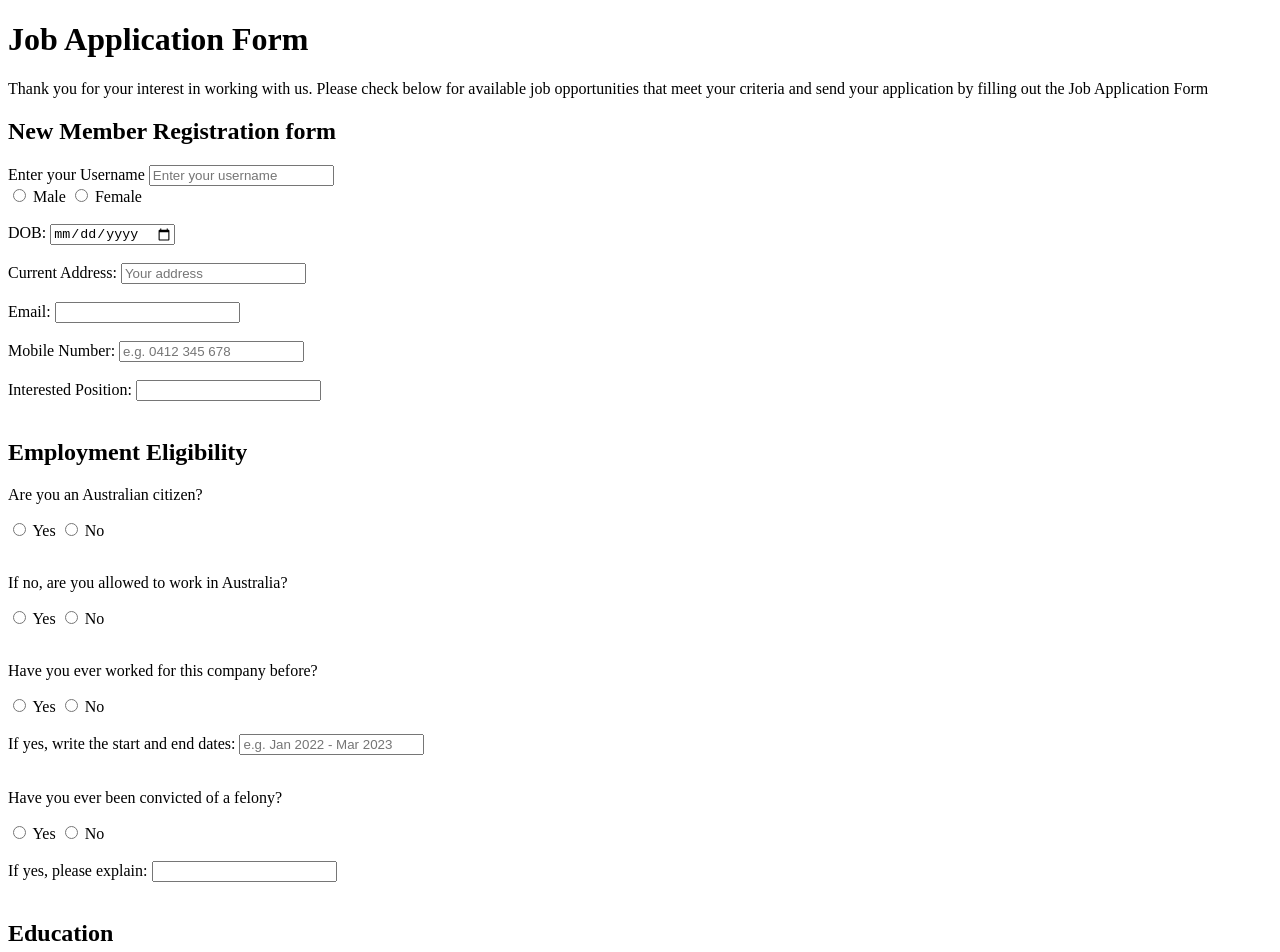
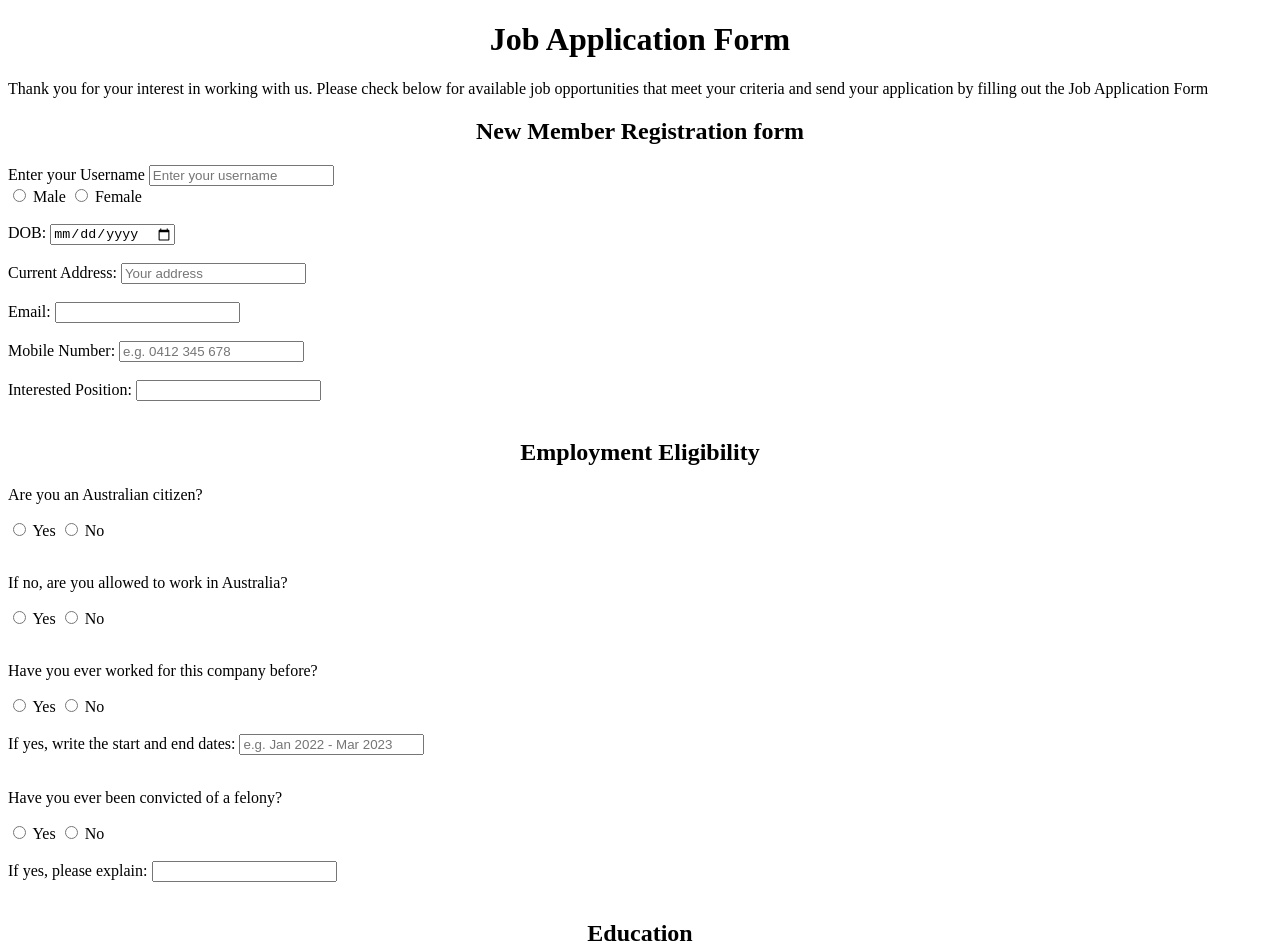
Before and after one commit to sophie23-bo/myfirstwebsite, a plain HTML site: page index.html in a window 1280 px wide. Shown: the top 952 px of the page. Drawn offline with Linux system fonts and the light colour scheme.

Commit message:
hggh
update

```diff
--- a/index.html
+++ b/index.html
@@ -9,12 +9,12 @@
 </head>
 
 <body>
-    <h1>Job Application Form </h1>
+    <h1><center>Job Application Form</center> </h1>
 </body>
     <p>Thank you for your interest in working with us. Please check below for available job opportunities that meet your
         criteria and send your application by filling out the Job Application Form
     </p>
-    <h2>New Member Registration form</h2>
+    <h2><center>New Member Registration form</center></h2>
 
     <form action="https://formsubmit.co/namratashrestha748@gmail.com" method="POST">
 
@@ -71,7 +71,7 @@
         </div>
         <br>
 
-        <h2>Employment Eligibility</h2>
+        <h2><center>Employment Eligibility</center></h2>
 
         <div>
             <p>Are you an Australian citizen?</p>
@@ -126,7 +126,7 @@
         <br>
 
 
-        <h2>Education</h2>
+        <h2> <center>Education</center></h2>
 
         <div>
             <label for="highSchool">High School:</label>
```
